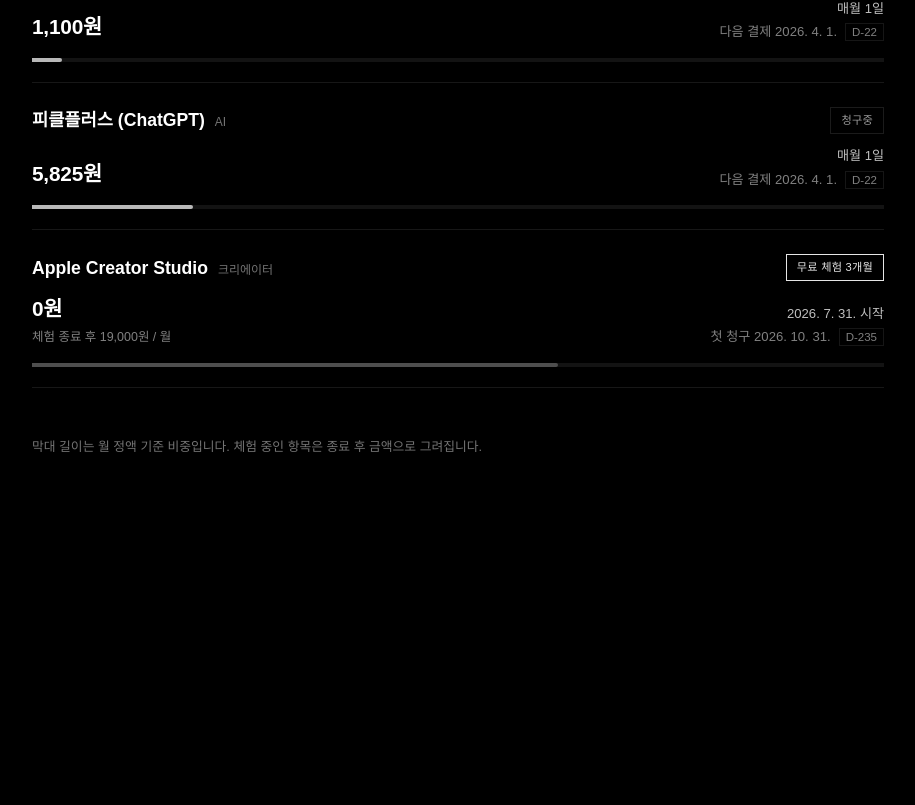
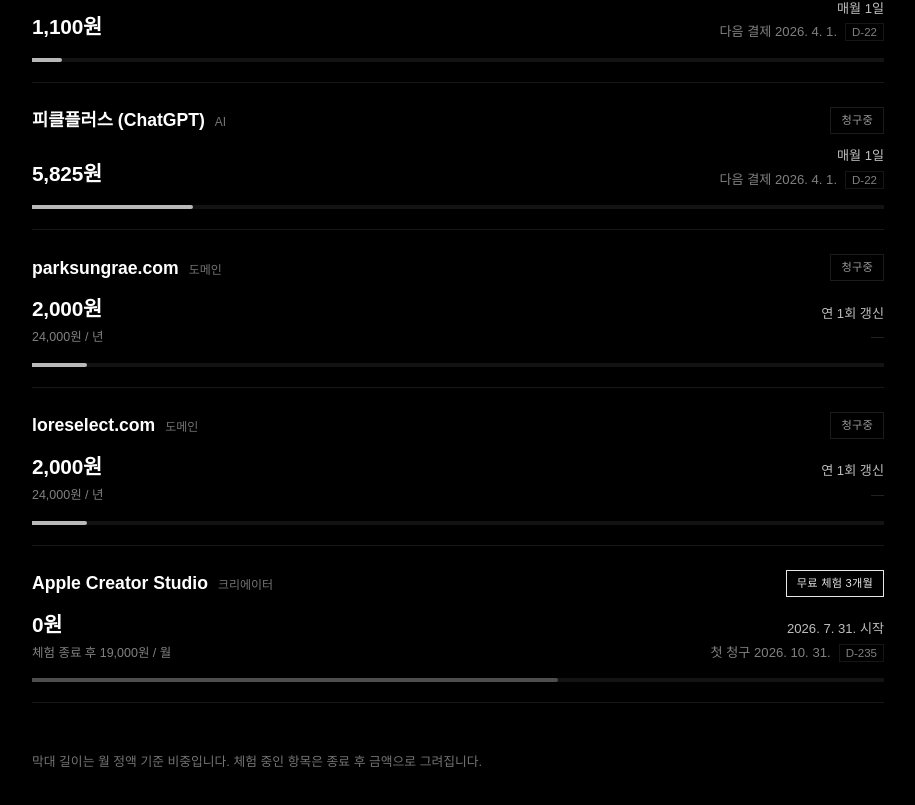
Before and after one commit to parksungrae/SungRaePark, a Next.js app: page /subscriptions in a window 1280 px wide. Shown: the part 1321-2126 px from the top of the page, without its empty margins (182-1097 px from the left). Before the commit the page ends 1859 px from the top, so only its background shows below. Built offline with nearby package versions, Linux system fonts and the light colour scheme.

Commit message:
Add domain subscriptions

```diff
--- a/app/subscriptions/page.tsx
+++ b/app/subscriptions/page.tsx
@@ -22,6 +22,10 @@
   amount: number;
   /** 원화가 아닌 통화로 결제되는 경우 원 표기 */
   nativeLabel?: string;
+  /** 금액 아래에 추가로 보여줄 결제 단위 설명 */
+  amountNote?: string;
+  /** 월 결제가 아닌 항목의 결제 주기 설명 */
+  cycleLabel?: string;
   /** 매월 결제일 (일). 체험 구독은 생략 */
   billingDay?: number;
   trial?: Trial;
@@ -64,6 +68,20 @@
     category: "AI",
     amount: 5825,
     billingDay: 1,
+  },
+  {
+    name: "parksungrae.com",
+    category: "도메인",
+    amount: 24000 / 12,
+    amountNote: "24,000원 / 년",
+    cycleLabel: "연 1회 갱신",
+  },
+  {
+    name: "loreselect.com",
+    category: "도메인",
+    amount: 24000 / 12,
+    amountNote: "24,000원 / 년",
+    cycleLabel: "연 1회 갱신",
   },
   {
     name: "Apple Creator Studio",
@@ -218,6 +236,9 @@
                         {item.nativeLabel} · 환율 {KRW.format(USD_TO_KRW)}원 기준
                       </span>
                     )}
+                    {item.amountNote && (
+                      <span className="sub-amount-native">{item.amountNote}</span>
+                    )}
                     {item.trial && (
                       <span className="sub-amount-native">
                         체험 종료 후 {formatKRW(item.trial.afterAmount)} / 월
@@ -228,10 +249,14 @@
                   <div className="sub-schedule">
                     {item.billingDay ? (
                       <span className="sub-cycle">매월 {item.billingDay}일</span>
+                    ) : item.trial ? (
+                      <span className="sub-cycle">
+                        {formatDate(parseDate(item.trial.startedAt))} 시작
+                      </span>
+                    ) : item.cycleLabel ? (
+                      <span className="sub-cycle">{item.cycleLabel}</span>
                     ) : (
-                      <span className="sub-cycle">
-                        {formatDate(parseDate(item.trial!.startedAt))} 시작
-                      </span>
+                      <span className="sub-cycle">일정 미정</span>
                     )}
                     <span className="sub-next">
                       {nextDate ? (
```
